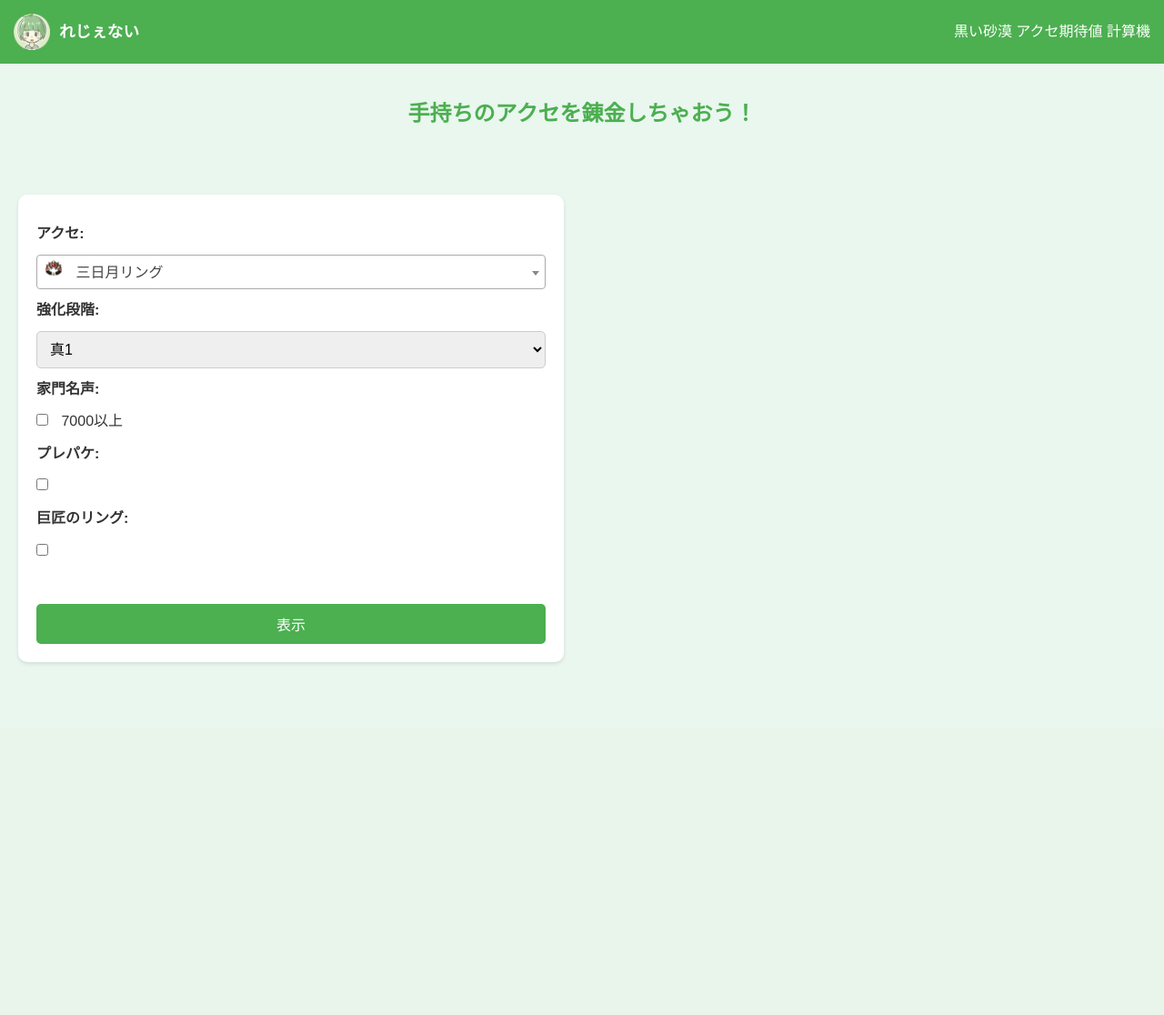
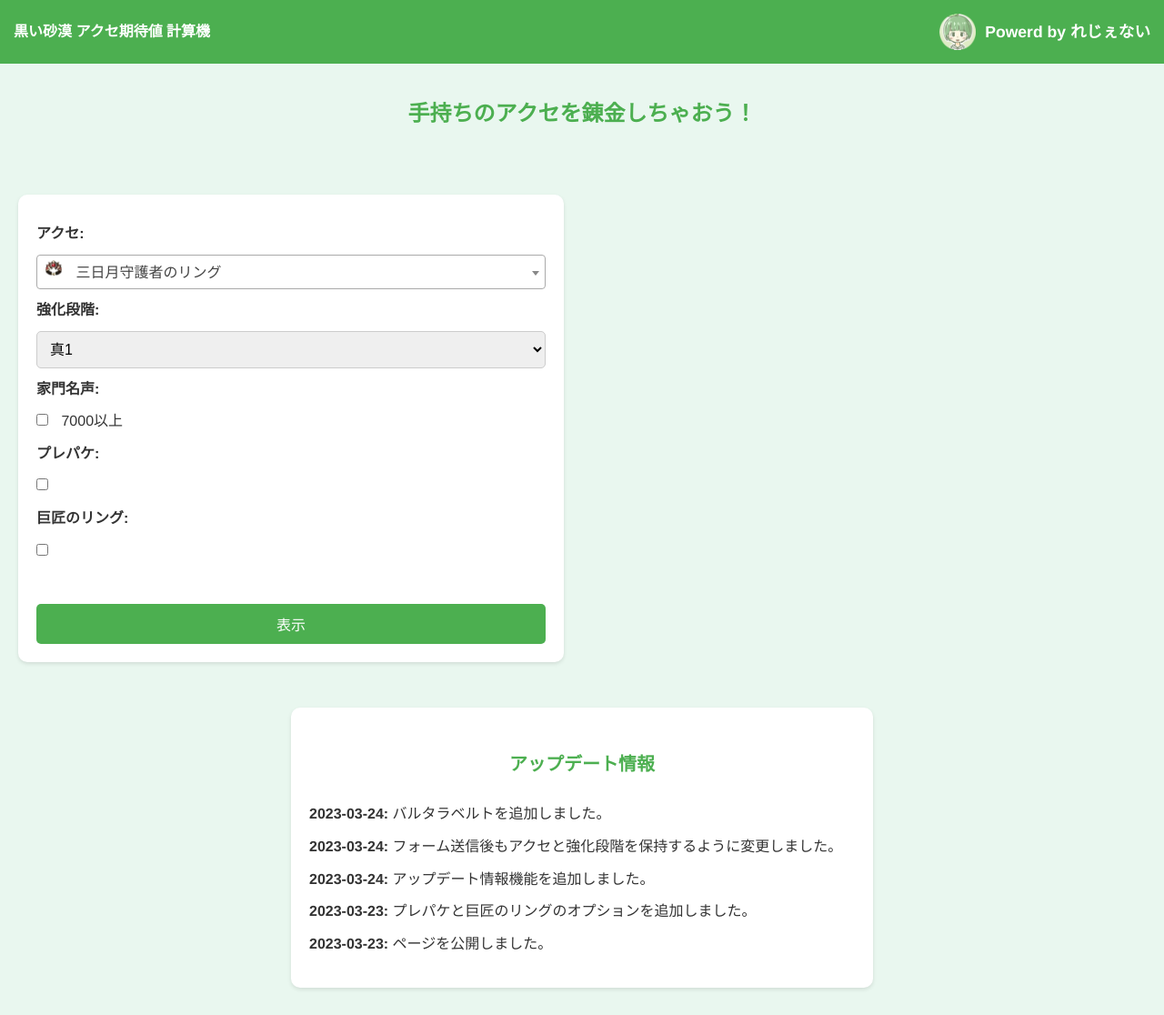
Before and after one commit to Lejenay/bdo_app, a Flask app: page / in a window 1280 px wide. Shown: the whole page at 91% size. Before the commit the page ends 730 px from the top, so only its background shows below. Run offline with Flask 2, Linux system fonts and the light colour scheme; parts of the project's set-up code (start-up, migrations or seed data) failed here and were passed over; some libraries are stand-ins or nearby versions.

Commit message:
major change
+add new acc
+header design change
+add update info section
+make the form option keep after send post
+fix some issue

```diff
--- a/app.py
+++ b/app.py
@@ -73,6 +73,7 @@ sicil = acc_api_call(11625)
 dawn = acc_api_call(11855)
 vaha = acc_api_call(11875)
 cadry = acc_api_call(12032)
+valt_belt = acc_api_call(12236)
 
 # tax // hopefully, set depending on family fame
 
@@ -96,7 +97,8 @@ def ja_name(item):
         'sicil': 'シチル',
         'dawn': '黎明',
         'vaha': 'バア',
-        'cadry': 'カドリー'
+        'cadry': 'カドリー',
+        'valt_belt': 'バルタラ'
     }
 
     if item in accessories.keys():
@@ -160,6 +162,30 @@ def acc_tri(acc, tax):
 
     return str_tri_expected_value, str_base_sell
 
+updates = [
+    {
+        'date': '2023-03-24',
+        'info': 'バルタラベルトを追加しました。'
+    },
+    {
+        'date': '2023-03-24',
+        'info': 'フォーム送信後もアクセと強化段階を保持するように変更しました。'
+    },
+    {
+        'date': '2023-03-24',
+        'info': 'アップデート情報機能を追加しました。'
+    },
+    {
+        'date': '2023-03-23',
+        'info': 'プレパケと巨匠のリングのオプションを追加しました。'
+    },
+    {
+        'date': '2023-03-23',
+        'info': 'ページを公開しました。'
+    },
+]
+
+
 @app.route('/', methods=['GET', 'POST'])
 def index():
     tap = None
@@ -170,9 +196,13 @@ def index():
     family_fame = False
     pp = False
     marchant_ring = False
+    selected_item = None
+    selected_level = None
     if request.method == 'POST':
         item = request.form['item']
         level = request.form['level']
+        selected_item = item
+        selected_level = level
         family_fame = "family_fame" in request.form
         pp = "pp" in request.form
         marchant_ring = "marchant_ring" in request.form
@@ -204,7 +234,8 @@ def index():
         'sicil': sicil,
         'dawn': dawn,
         'vaha': vaha,
-        'cadry': cadry
+        'cadry': cadry,
+        'valt_belt': valt_belt
     }
 
     # 強化レベルと関数のマッピング
@@ -226,7 +257,9 @@ def index():
     level = ja_level_name(level)
 
     return render_template('index.html', tap=tap, sell=sell, name=name, level=level,
-                            family_fame=family_fame, pp=pp, marchant_ring=marchant_ring)
+                            family_fame=family_fame, pp=pp, marchant_ring=marchant_ring,
+                            selected_item=selected_item, selected_level=selected_level,
+                            updates=updates)
 
 @app.context_processor
 def override_url_for():
--- a/templates/index.html
+++ b/templates/index.html
@@ -40,7 +40,9 @@
             margin-left: 10px;
          }
 
-
+         header .title {
+            font-weight: bold;
+         }
 
          header .name-hover {
             opacity: 0;
@@ -164,15 +166,41 @@
             text-decoration: none;
          }
 
+         .updates {
+         max-width: 600px;
+         margin: 30px auto;
+         padding: 20px;
+         background-color: #fff;
+         box-shadow: 0 2px 4px rgba(0, 0, 0, 0.1);
+         border-radius: 10px;
+         }
+
+         .updates h2 {
+         font-size: 20px;
+         text-align: center;
+         padding: 10px;
+         margin-bottom: 15px;
+         color: #4caf50;
+         }
+
+         .updates ul {
+         list-style-type: none;
+         padding: 0;
+         }
+
+         .updates li {
+         margin-bottom: 10px;
+         }
+
       </style>
    </head>
    <body>
       <header>
+         <span class="title">黒い砂漠 アクセ期待値 計算機</span>
          <a href="https://twitter.com/Lejenay" target="_blank" style="display: flex; align-items: center;">
             <img src="{{ url_for('static', filename='icon-192x192.png') }}" alt="アイコン">
-            <span class="name" id="header-name" onclick="location.reload();">れじぇない</span>
+            <span class="name" id="header-name" onclick="showAlert();">Powerd by れじぇない</span>
          </a>
-         <span>黒い砂漠 アクセ期待値 計算機</span>
       </header>
       <h1>手持ちのアクセを錬金しちゃおう！</h1>
       <div class="container">
@@ -180,31 +208,36 @@
             <form method="POST">
                <label for="item">アクセ:</label>
                <select name="item" id="item" class="select2">
-                  <option value="crescent" data-image="{{ url_for('static', filename='crescent.webp') }}">三日月リング</option>
-                  <option value="tun_ring" data-image="{{ url_for('static', filename='tun_ring.webp') }}">ツンリング</option>
-                  <option value="tun_belt" data-image="{{ url_for('static', filename='tun_belt.webp') }}">ツンベルト</option>
-                  <option value="disto" data-image="{{ url_for('static', filename='disto.webp') }}">侵食</option>
-                  <option value="narc" data-image="{{ url_for('static', filename='narc.webp') }}">ナク</option>
-                  <option value="ruin_ring" data-image="{{ url_for('static', filename='ruin_ring.webp') }}">廃墟リング</option>
-                  <option value="tun_ear" data-image="{{ url_for('static', filename='tun_ear.webp') }}">ツン耳</option>
-                  <option value="tun_neck" data-image="{{ url_for('static', filename='tun_neck.webp') }}">ツンネク</option>
-                  <option value="turo_belt" data-image="{{ url_for('static', filename='turo_belt.webp') }}">トゥーロベルト</option>
-                  <option value="basi_belt" data-image="{{ url_for('static', filename='basi_belt.webp') }}">バジベルト</option>
-                  <option value="centa_belt" data-image="{{ url_for('static', filename='centa_belt.webp') }}">ケンタベルト</option>
-                  <option value="ominous_ring" data-image="{{ url_for('static', filename='ominous_ring.webp') }}">背後リング</option>
-                  <option value="ogre_ring" data-image="{{ url_for('static', filename='ogre_ring.webp') }}">オガリン</option>
-                  <option value="laytenn" data-image="{{ url_for('static', filename='laytenn.webp') }}">ライテン</option>
-                  <option value="sicil" data-image="{{ url_for('static', filename='sicil.webp') }}">シチル</option>
-                  <option value="dawn" data-image="{{ url_for('static', filename='dawn.webp') }}">黎明</option>
-                  <option value="vaha" data-image="{{ url_for('static', filename='vaha.webp') }}">バア</option>
-                  <option value="cadry" data-image="{{ url_for('static', filename='cadry.webp') }}">カドリー</option>
+                  {% for option in [('crescent', '三日月守護者のリング', 'crescent.webp'),
+                  ('tun_ring', 'ツングラドのリング', 'tun_ring.webp'),
+                  ('tun_belt', 'ツングラドのベルト', 'tun_belt.webp'),
+                  ('disto', '黒い侵食のイヤリング', 'disto.webp'),
+                  ('narc', 'ナクの耳飾り', 'narc.webp'),
+                  ('ruin_ring', '廃墟の瞳リング', 'ruin_ring.webp'),
+                  ('tun_ear', 'ツングラドのイヤリング', 'tun_ear.webp'),
+                  ('tun_neck', 'ツングラドのネックレス', 'tun_neck.webp'),
+                  ('turo_belt', 'トゥーロのベルト', 'turo_belt.webp'),
+                  ('basi_belt', 'バジリスクのベルト', 'basi_belt.webp'),
+                  ('centa_belt', 'ケンタウロスのベルト', 'centa_belt.webp'),
+                  ('ominous_ring', '不気味な背後のリング', 'ominous_ring.webp'),
+                  ('ogre_ring', 'オーガのリング', 'ogre_ring.webp'),
+                  ('laytenn', 'ライテンの動力石', 'laytenn.webp'),
+                  ('sicil', 'シチルのネックレス', 'sicil.webp'),
+                  ('dawn', '黎明のイヤリング', 'dawn.webp'),
+                  ('vaha', 'バアの暁', 'vaha.webp'),
+                  ('cadry', 'カドリー守護者のリング', 'cadry.webp'),
+                  ('valt_belt', 'バルタラの隠れた光ベルト', 'valt_belt.webp')] %}
+                    <option value="{{ option[0] }}" data-image="{{ url_for('static', filename=option[2]) }}"
+                    {% if selected_item == option[0] %}selected{% endif %}>{{ option[1] }}</option>
+                  {% endfor %}
+                </select>
 
-               </select>
                <label for="item">強化段階:</label>
                <select name="level" id="level">
-                  <option value="pri">真1</option>
-                  <option value="duo">真2</option>
-                  <option value="tri">真3</option>
+                  {% for option in [('pri', '真1'), ('duo', '真2'), ('tri', '真3')] %}
+                    <option value="{{ option[0] }}"
+                    {% if selected_level == option[0] %}selected{% endif %}>{{ option[1] }}</option>
+                  {% endfor %}
                </select>
 
                <label for="family-fame">家門名声:</label>
@@ -226,14 +259,22 @@
          </div>
          <div class="results-container">
          {% if tap %}
-            <p>{{ name }}{{ level }}の強化期待値(シルバー)は{{ tap }}です。</p>
+            <p>{{ name }}{{ level }}の強化期待値は{{ tap }}シルバーです。</p>
          {% endif %}
 
          {% if sell %}
-            <p>{{ name }}をそのまま売ると、売り上げ(シルバー)は{{ sell }}です。</p>
+            <p>{{ name }}をそのまま売ると、売り上げは{{ sell }}シルバーです。</p>
          {% endif %}
          </div>
       </div>
+      <section class="updates">
+         <h2>アップデート情報</h2>
+            <ul>
+               {% for update in updates %}
+                  <li><strong>{{ update.date }}:</strong> {{ update.info }}</li>
+               {% endfor %}
+            </ul>
+      </section>
 
       <!-- jQuery and Select2 JavaScript -->
       <script src="https://code.jquery.com/jquery-3.6.0.min.js"></script>
@@ -257,26 +298,11 @@
                templateSelection: formatOption,
                escapeMarkup: function(m) { return m; }
             });
+         });
 
-            var nameElement = $('header .name');
-            nameElement.on('mouseover', function() {
-               setTimeout(function() {
-                  nameElement.css('color', '#fff');
-               }, 300);
-            });
-
-            nameElement.on('mouseout', function() {
-               nameElement.css('color', 'transparent');
-            });
-
-            $('#header-name').on('mouseenter', function() {
-               $(this).addClass('name-hover');
-               setTimeout(() => {
-                  $(this).removeClass('name-hover');
-               }, 200);
-
-            });
-         });
+         function showAlert() {
+            alert("パワー！💪 ハッ😁");
+         }
       </script>
    </body>
 </html>
```
Also changed, not shown: static/valt_belt.webp (added).
